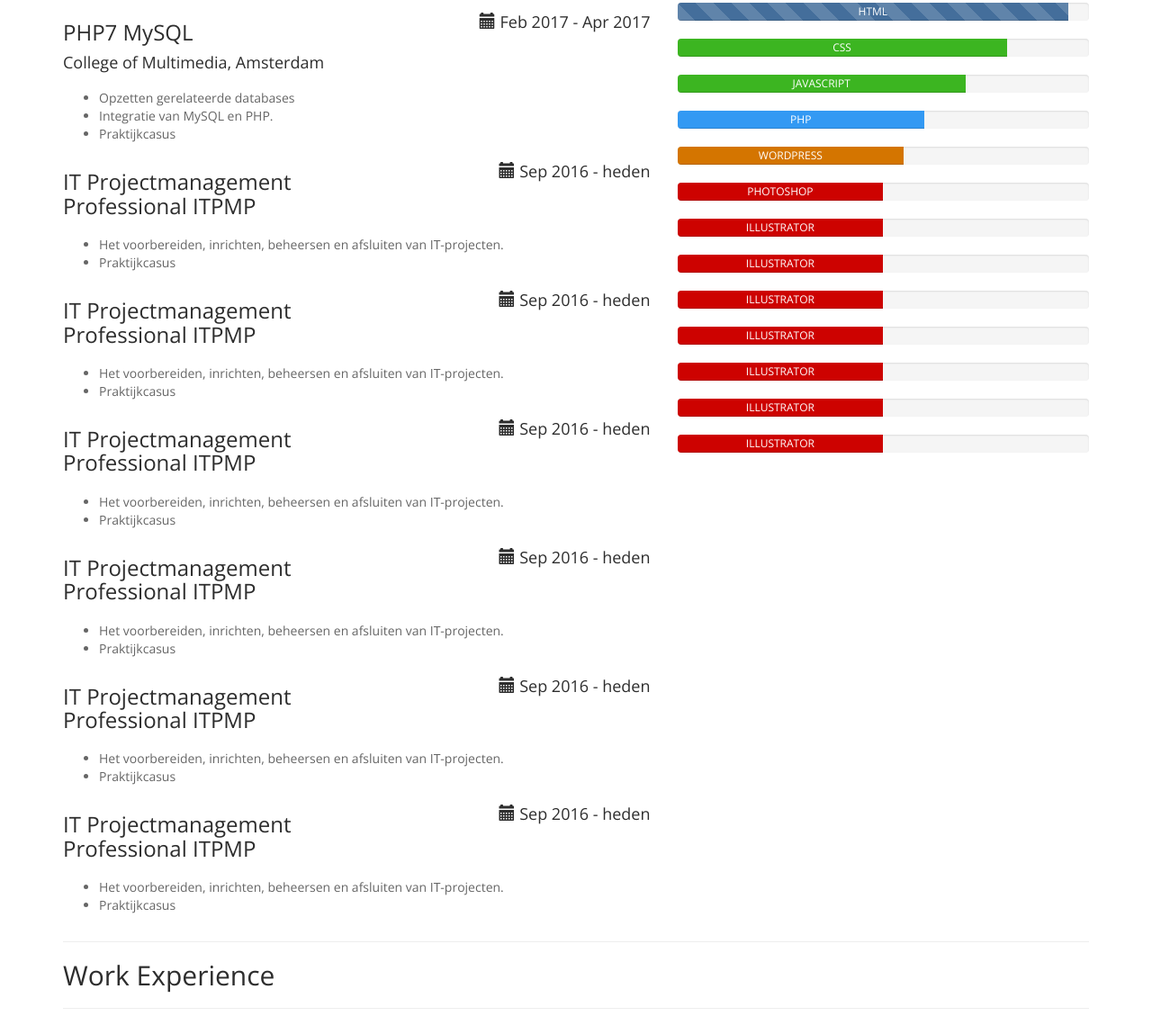
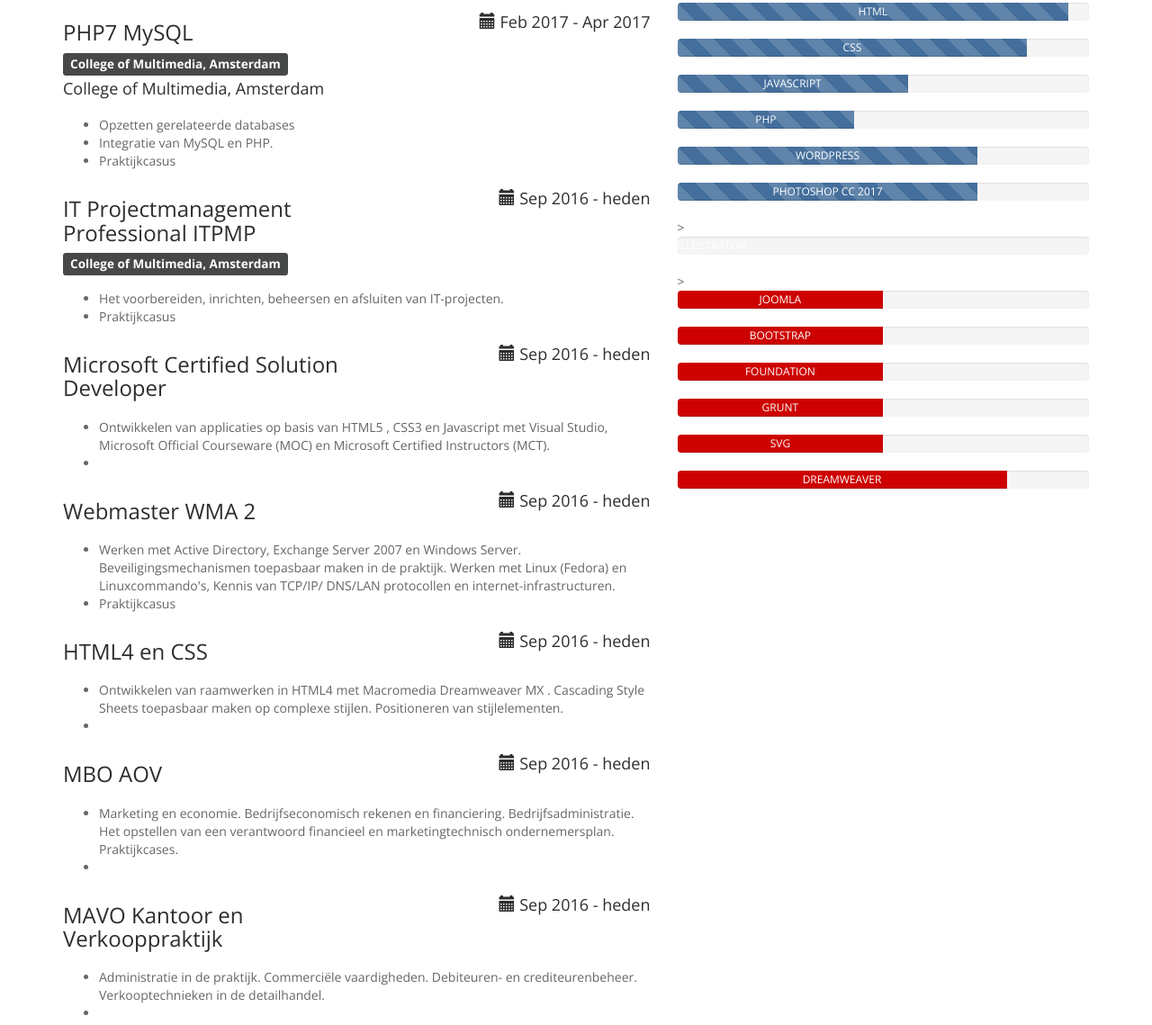
Before and after one commit to witrd603/my-cv, a plain HTML site: page index.html in a window 1280 px wide. Shown: the part 427-1566 px from the top of the page at 90% size. Drawn offline with nearby package versions, Linux system fonts and the light colour scheme.

Commit message:
diverse toevoegingen
diverse toevoegingen

```diff
--- a/index.html
+++ b/index.html
@@ -67,6 +67,7 @@
         <div class="row">
         	<div class="col-xs-6">
         	<h3>PHP7 MySQL</h3></ br>
+        	   <h4><span class="label label-default">College of Multimedia, Amsterdam</span></h4>
         	<h4>College of Multimedia, Amsterdam</h4></div>
         	<div class="col-xs-6">
         	  <h4 class="text-right"><span class="glyphicon glyphicon-calendar" aria-hidden="true"></span> Feb 2017 - Apr 2017</h4>
@@ -83,6 +84,7 @@
         <div class="row">
           <div class="col-xs-6">
             <h3>IT Projectmanagement Professional ITPMP</h3>
+               <h4><span class="label label-default">College of Multimedia, Amsterdam</span></h4>
           </div>
           <div class="col-xs-6">
             <h4 class="text-right"><span class="glyphicon glyphicon-calendar" aria-hidden="true"></span> Sep 2016 - heden</h4>
@@ -100,7 +102,7 @@
 
         <div class="row">
           <div class="col-xs-6">
-            <h3>IT Projectmanagement Professional ITPMP</h3>
+            <h3>Microsoft Certified Solution Developer</h3>
           </div>
           <div class="col-xs-6">
             <h4 class="text-right"><span class="glyphicon glyphicon-calendar" aria-hidden="true"></span> Sep 2016 - heden</h4>
@@ -109,7 +111,28 @@
        <!-- <h4><span class="label label-default">Masters</span></h4>-->
         <p><ul>
         	<li>
-        	Het voorbereiden, inrichten, beheersen en afsluiten van IT-projecten.
+        Ontwikkelen van applicaties op basis van HTML5 , CSS3 en Javascript met Visual Studio, Microsoft Official Courseware (MOC) en Microsoft Certified Instructors (MCT).
+        	</li>
+        	<li>
+
+        	</li>
+        </ul></p>
+
+        <div class="row">
+          <div class="col-xs-6">
+            <h3>Webmaster WMA 2</h3>
+          </div>
+          <div class="col-xs-6">
+            <h4 class="text-right"><span class="glyphicon glyphicon-calendar" aria-hidden="true"></span> Sep 2016 - heden</h4>
+          </div>
+        </div>
+       <!-- <h4><span class="label label-default">Masters</span></h4>-->
+        <p><ul>
+        	<li>
+        Werken met Active Directory, Exchange Server 2007 en Windows Server.
+Beveiligingsmechanismen toepasbaar maken in de praktijk.
+Werken met Linux (Fedora) en Linuxcommando's,
+Kennis van TCP/IP/ DNS/LAN protocollen en internet-infrastructuren.
         	</li>
         	<li>
         	Praktijkcasus
@@ -118,7 +141,7 @@
 
         <div class="row">
           <div class="col-xs-6">
-            <h3>IT Projectmanagement Professional ITPMP</h3>
+            <h3>HTML4 en CSS</h3>
           </div>
           <div class="col-xs-6">
             <h4 class="text-right"><span class="glyphicon glyphicon-calendar" aria-hidden="true"></span> Sep 2016 - heden</h4>
@@ -127,16 +150,18 @@
        <!-- <h4><span class="label label-default">Masters</span></h4>-->
         <p><ul>
         	<li>
-        	Het voorbereiden, inrichten, beheersen en afsluiten van IT-projecten.
+      Ontwikkelen van raamwerken in HTML4 met Macromedia Dreamweaver MX .
+Cascading Style Sheets toepasbaar maken op complexe stijlen.
+Positioneren van stijlelementen.
         	</li>
         	<li>
-        	Praktijkcasus
+
         	</li>
         </ul></p>
 
         <div class="row">
           <div class="col-xs-6">
-            <h3>IT Projectmanagement Professional ITPMP</h3>
+            <h3>MBO AOV</h3>
           </div>
           <div class="col-xs-6">
             <h4 class="text-right"><span class="glyphicon glyphicon-calendar" aria-hidden="true"></span> Sep 2016 - heden</h4>
@@ -145,16 +170,20 @@
        <!-- <h4><span class="label label-default">Masters</span></h4>-->
         <p><ul>
         	<li>
-        	Het voorbereiden, inrichten, beheersen en afsluiten van IT-projecten.
+        Marketing en economie.
+Bedrijfseconomisch rekenen en financiering.
+Bedrijfsadministratie.
+Het opstellen van een verantwoord financieel en marketingtechnisch ondernemersplan.
+Praktijkcases.
         	</li>
         	<li>
-        	Praktijkcasus
+
         	</li>
         </ul></p>
 
         <div class="row">
           <div class="col-xs-6">
-            <h3>IT Projectmanagement Professional ITPMP</h3>
+            <h3>MAVO Kantoor en Verkooppraktijk</h3>
           </div>
           <div class="col-xs-6">
             <h4 class="text-right"><span class="glyphicon glyphicon-calendar" aria-hidden="true"></span> Sep 2016 - heden</h4>
@@ -163,28 +192,13 @@
        <!-- <h4><span class="label label-default">Masters</span></h4>-->
         <p><ul>
         	<li>
-        	Het voorbereiden, inrichten, beheersen en afsluiten van IT-projecten.
+        Administratie in de praktijk.
+Commerciële vaardigheden.
+Debiteuren- en crediteurenbeheer.
+Verkooptechnieken in de detailhandel.
         	</li>
         	<li>
-        	Praktijkcasus
-        	</li>
-        </ul></p>
 
-        <div class="row">
-          <div class="col-xs-6">
-            <h3>IT Projectmanagement Professional ITPMP</h3>
-          </div>
-          <div class="col-xs-6">
-            <h4 class="text-right"><span class="glyphicon glyphicon-calendar" aria-hidden="true"></span> Sep 2016 - heden</h4>
-          </div>
-        </div>
-       <!-- <h4><span class="label label-default">Masters</span></h4>-->
-        <p><ul>
-        	<li>
-        	Het voorbereiden, inrichten, beheersen en afsluiten van IT-projecten.
-        	</li>
-        	<li>
-        	Praktijkcasus
         	</li>
         </ul></p>
 
@@ -197,47 +211,46 @@
   <div class="progress-bar" style="width: 95%">HTML</div>
 </div>
         <!-- Blue Progress Bar -->
-        <div class="progress">
-          <div class="progress-bar progress-bar-success" role="progressbar" aria-valuenow="89" aria-valuemin="0" aria-valuemax="100" style="width: 80%"> CSS</div>
+          <div class="progress progress-striped active">
+           <div class="progress-bar" style="width: 85%">CSS</div>
         </div>
         <!-- Yellow Progress Bar -->
-        <div class="progress">
-          <div class="progress-bar progress-bar-success" role="progressbar" aria-valuenow="70" aria-valuemin="0" aria-valuemax="100" style="width: 70%"> JAVASCRIPT</div>
+          <div class="progress progress-striped active">
+           <div class="progress-bar" style="width: 56%">JAVASCRIPT</div>
         </div>
         <!-- Red Progress Bar -->
-        <div class="progress">
-          <div class="progress-bar progress-bar-info" role="progressbar" aria-valuenow="60" aria-valuemin="0" aria-valuemax="100" style="width: 60%"> PHP</div>
+       <div class="progress progress-striped active">
+           <div class="progress-bar" style="width: 43%">PHP</div>
         </div>
-        <div class="progress">
-          <div class="progress-bar progress-bar-warning" role="progressbar" aria-valuenow="55" aria-valuemin="0" aria-valuemax="100" style="width: 55%"> WORDPRESS</div>
+     <div class="progress progress-striped active">
+           <div class="progress-bar" style="width: 73%">WORDPRESS</div>
         </div>
-        <div class="progress">
-          <div class="progress-bar progress-bar-danger" role="progressbar" aria-valuenow="50" aria-valuemin="0" aria-valuemax="100" style="width: 50%"> PHOTOSHOP</div>
-        </div>
-        <div class="progress">
-          <div class="progress-bar progress-bar-danger" role="progressbar" aria-valuenow="50" aria-valuemin="0" aria-valuemax="100" style="width: 50%"> ILLUSTRATOR</div>
+         <div class="progress progress-striped active">
+           <div class="progress-bar" style="width: 73%">PHOTOSHOP CC 2017</div>
+        </div>>
+           <div class="progress progress-striped active">
+           <div class="progress-bar" style="width: 3S3%">ILLUSTRATOR CC 2017</div>
+        </div>>  <div class="progress">
+          <div class="progress-bar progress-bar-danger" role="progressbar" aria-valuenow="50" aria-valuemin="0" aria-valuemax="100" style="width: 50%">JOOMLA</div>
         </div>
                 <div class="progress">
-          <div class="progress-bar progress-bar-danger" role="progressbar" aria-valuenow="50" aria-valuemin="0" aria-valuemax="100" style="width: 50%"> ILLUSTRATOR</div>
+          <div class="progress-bar progress-bar-danger" role="progressbar" aria-valuenow="50" aria-valuemin="0" aria-valuemax="100" style="width: 50%"> BOOTSTRAP</div>
         </div>
                 <div class="progress">
-          <div class="progress-bar progress-bar-danger" role="progressbar" aria-valuenow="50" aria-valuemin="0" aria-valuemax="100" style="width: 50%"> ILLUSTRATOR</div>
+          <div class="progress-bar progress-bar-danger" role="progressbar" aria-valuenow="50" aria-valuemin="0" aria-valuemax="100" style="width: 50%"> FOUNDATION</div>
         </div>
                 <div class="progress">
-          <div class="progress-bar progress-bar-danger" role="progressbar" aria-valuenow="50" aria-valuemin="0" aria-valuemax="100" style="width: 50%"> ILLUSTRATOR</div>
+          <div class="progress-bar progress-bar-danger" role="progressbar" aria-valuenow="50" aria-valuemin="0" aria-valuemax="100" style="width: 50%"> GRUNT</div>
         </div>
                 <div class="progress">
-          <div class="progress-bar progress-bar-danger" role="progressbar" aria-valuenow="50" aria-valuemin="0" aria-valuemax="100" style="width: 50%"> ILLUSTRATOR</div>
-        </div>
-                <div class="progress">
-          <div class="progress-bar progress-bar-danger" role="progressbar" aria-valuenow="50" aria-valuemin="0" aria-valuemax="100" style="width: 50%"> ILLUSTRATOR</div>
+          <div class="progress-bar progress-bar-danger" role="progressbar" aria-valuenow="50" aria-valuemin="0" aria-valuemax="100" style="width: 50%"> SVG</div>
         </div>        <div class="progress">
-          <div class="progress-bar progress-bar-danger" role="progressbar" aria-valuenow="50" aria-valuemin="0" aria-valuemax="100" style="width: 50%"> ILLUSTRATOR</div>
+          <div class="progress-bar progress-bar-danger" role="progressbar" aria-valuenow="80" aria-valuemin="0" aria-valuemax="100" style="width: 80%"> DREAMWEAVER</div>
         </div>
 </div>
     </div>
     <hr>
-    <h2>Work Experience</h2>
+    <h2>Werkervaring</h2>
 <hr>
     <div class="row">
       <div class="col-lg-6">
```
